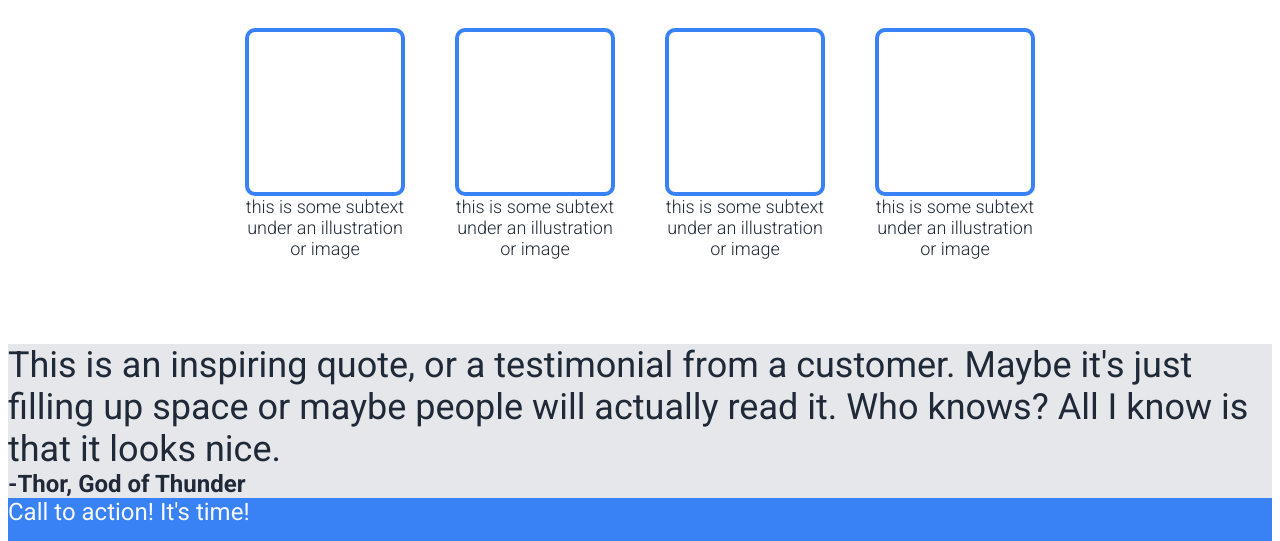
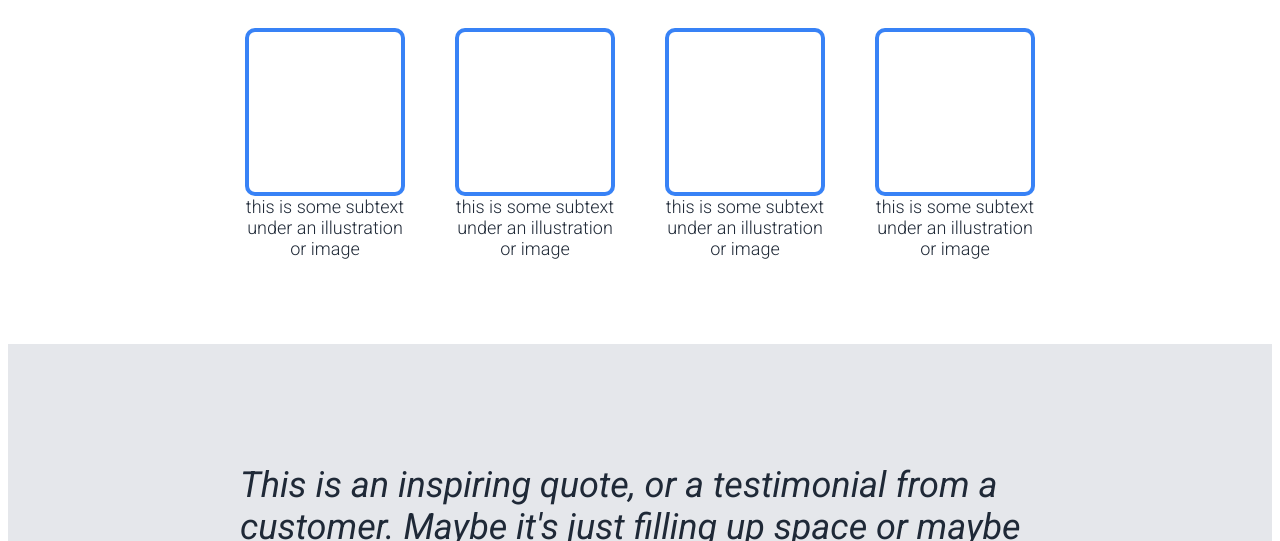
Before and after one commit to PixelFred0/odin-landing-page, a plain HTML site: page index.html in a window 1280 px wide. Shown: the part 259-800 px from the top of the page. Drawn offline with Linux system fonts and the light colour scheme.

Commit message:
Edit styles.css and finish mid_two

```diff
--- a/styles.css
+++ b/styles.css
@@ -29,11 +29,6 @@ button{
     display: flex;
     justify-content: center;
 }
-
-.lowerheader .left {
-
-}
-
 
 .logo {
     font-size: 24px;
@@ -102,19 +97,27 @@ button{
 
 .mid_two {
     background-color: #E5E7EB;
+    display: flex;
+    flex-direction: column;
+    align-items: center;
+    padding: 120px;
 }
 
 .mid_two .text, .mid_two .reference  {
     font-size: 36px;
     color: #1F2937;
-    font-style: light italic;
+    font-style: italic;
     font-family: 'Roboto', sans-serif;
+    width: 800px;
+
 }
 
 .mid_two .reference {
     font-size: 24px;
     font-style: normal;
     font-weight: 700;
+    text-align: right;
+    width: 740px;
 }
 
 .box {
```
